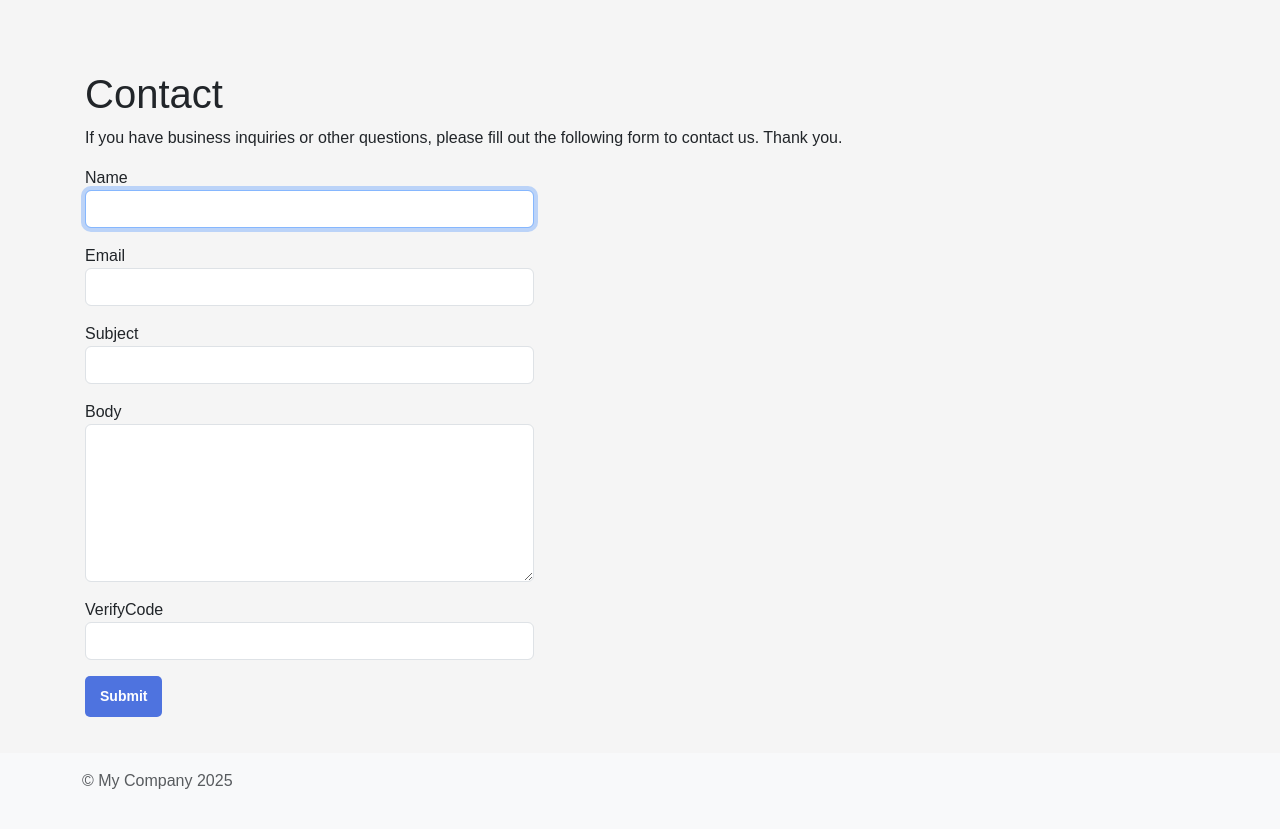
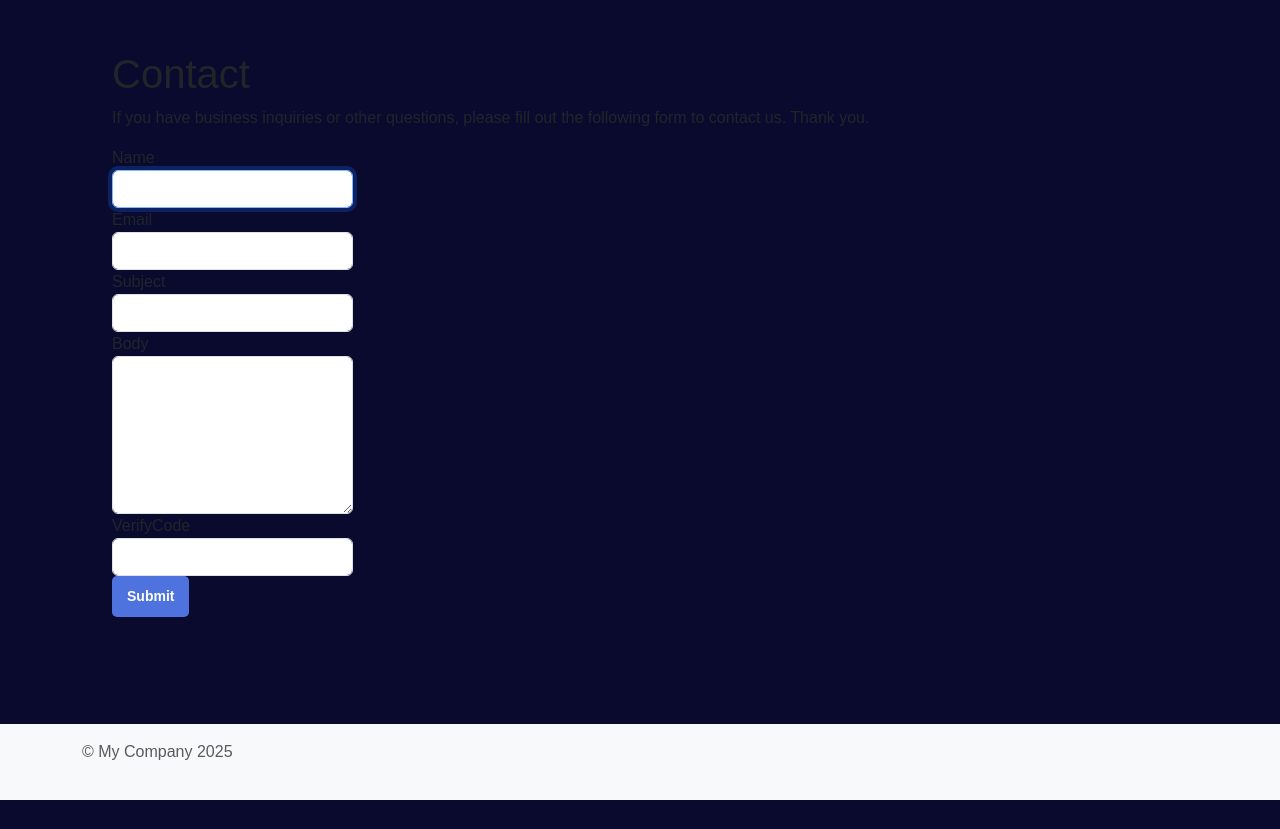
Before and after one commit to Aibek002/MusicAPI, a Yii app: template views/site/contact.php in a window 1280 px wide. After the commit the page ends 800 px from the top, so only its background shows below. Run offline with PHP 8.4 and a stand-in for Yii, Linux system fonts and the light colour scheme; the template is opened without the code that fills it, so the values that code supplies are empty; form fields are guessed from the names that the template uses; some libraries are stand-ins or nearby versions.

Commit message:
modified:   views/layouts/main.php 	modified:   views/spotify/index.php 	modified:   web/css/site.css

```diff
--- a/views/layouts/main.php
+++ b/views/layouts/main.php
@@ -29,12 +29,15 @@ $this->registerLinkTag(['rel' => 'icon', 'type' => 'image/x-icon', 'href' => Yii
 <body class="d-flex flex-column h-100">
 <?php $this->beginBody() ?>
 
-<header id="header">
+<div class="flex">
+
+
+<div class="flex-menu-left">
     <?php
     NavBar::begin([
-        'brandLabel' => Yii::$app->name,
+        // 'brandLabel' => Yii::$app->name,
         'brandUrl' => Yii::$app->homeUrl,
-        'options' => ['class' => 'navbar-expand-md navbar-dark bg-dark fixed-top']
+        'options' => ['class' => 'navbar navbar-dark bg-menu fixed-left d-flex flex-column navbar-expand-md h-100']
     ]);
     echo Nav::widget([
         'options' => ['class' => 'navbar-nav'],
@@ -49,7 +52,8 @@ $this->registerLinkTag(['rel' => 'icon', 'type' => 'image/x-icon', 'href' => Yii
                 : '<li class="nav-item">'
                     . Html::beginForm(['/site/logout'])
                     . Html::submitButton(
-                        'Logout (' . Yii::$app->user->identity->username . ')',
+                        'Logout',
+                        // 'Logout (' . Yii::$app->user->identity->username . ')',
                         ['class' => 'nav-link btn btn-link logout']
                     )
                     . Html::endForm()
@@ -58,7 +62,7 @@ $this->registerLinkTag(['rel' => 'icon', 'type' => 'image/x-icon', 'href' => Yii
     ]);
     NavBar::end();
     ?>
-</header>
+</div>
 
 <main id="main" class="flex-shrink-0" role="main">
     <div class="container">
@@ -69,7 +73,7 @@ $this->registerLinkTag(['rel' => 'icon', 'type' => 'image/x-icon', 'href' => Yii
         <?= $content ?>
     </div>
 </main>
-
+</div>
 <footer id="footer" class="mt-auto py-3 bg-light">
     <div class="container">
         <div class="row text-muted">
--- a/web/css/site.css
+++ b/web/css/site.css
@@ -1,18 +1,64 @@
-main > .container {
-    padding: 70px 15px 20px;
+.flex {
+    display: flex;
+    padding-top: 50px;
+    background: #0a0a2f;
+    height: 100vh;
 }
-.col-lg-4.mb-3{
+.flex-content {
+    width: 60%;
+    /* min-width: 500px; */
+}
+.flex-menu-left {
+    width: 100px;
+}
+.flex-menu-right {
+    width: 25%;
+}
+.form-group {
+    /* margin-bottom: 1rem; */
+    max-width: 100%;
+    width: 80%;
+}
+.bg-menu {
+    border-right: 0.1px solid white;
+}
+.playlist-detail {
+    overflow: auto;
+    height: 350px;
+    display: flex;
+    justify-content: center;
+    align-items: center;
+    flex-wrap: wrap;
+    gap: 10px;
+
+}
+
+.btn-outline-secondary {
+    --bs-btn-color: #fff;
+    --bs-btn-border-color: #fff;
+    --bs-btn-hover-color: #0a0233;
+}
+
+
+
+
+/* main>.container {
+    width: 80vw;
+} */
+
+.col-lg-4.mb-3 {
     display: flex;
     flex-direction: column;
     justify-content: center;
     align-items: center;
 }
+
 .custom-audio {
     width: 300px;
     height: 50px;
 }
 
-.next.disabled{
+.next.disabled {
     background: gray;
     padding: 10px 20px;
     font-size: 14px;
@@ -24,10 +70,12 @@ main > .container {
     ; */
 
 }
-.checkbox{
+
+.checkbox {
     width: 100px;
 }
-.prev.disabled{
+
+.prev.disabled {
     background: gray;
     padding: 10px 20px;
     font-size: 14px;
@@ -37,16 +85,18 @@ main > .container {
     transition: background-color 0.3s;
     /* margin-top: 30px; */
 }
-.btn.btn-primary{
+
+.btn.btn-primary {
     margin-top: 0;
 }
+
 .footer {
     background-color: #f5f5f5;
     font-size: .9em;
     height: 60px;
 }
 
-.footer > .container {
+.footer>.container {
     padding-right: 15px;
     padding-left: 15px;
 }
@@ -57,7 +107,8 @@ main > .container {
 }
 
 /* add sorting icons to gridview sort links */
-a.asc:after, a.desc:after {
+a.asc:after,
+a.desc:after {
     content: '';
     left: 3px;
     display: inline-block;
@@ -97,31 +148,31 @@ a.desc:after {
 }
 
 /* align the logout "link" (button in form) of the navbar */
-.nav li > form > button.logout {
+.nav li>form>button.logout {
     padding-top: 7px;
     color: rgba(255, 255, 255, 0.5);
 }
 
 @media(max-width:767px) {
-    .nav li > form > button.logout {
-        display:block;
+    .nav li>form>button.logout {
+        display: block;
         text-align: left;
         width: 100%;
         padding: 10px 0;
     }
 }
 
-.nav > li > form > button.logout:focus,
-.nav > li > form > button.logout:hover {
+.nav>li>form>button.logout:focus,
+.nav>li>form>button.logout:hover {
     text-decoration: none;
     color: rgba(255, 255, 255, 0.75);
 }
 
-.nav > li > form > button.logout:focus {
+.nav>li>form>button.logout:focus {
     outline: none;
 }
 
-.form-group {
+/* .form-group {
     margin-bottom: 1rem;
 }
 .form-input {
@@ -131,9 +182,9 @@ a.desc:after {
     padding: 20px;
     border-radius: 8px;
     box-shadow: 0 4px 6px rgba(0, 0, 0, 0.1);
-}
+} */
 
-.form-input .form-group {
+/* .form-input .form-group {
     margin-bottom: 20px;
 }
 
@@ -142,9 +193,9 @@ a.desc:after {
     color: #333;
     margin-bottom: 5px;
     display: block;
-}
+} */
 
-.form-input input[type="text"],
+/* .form-input input[type="text"],
 .form-input textarea,
 .form-input input[type="file"] {
     width: 100%;
@@ -161,7 +212,7 @@ a.desc:after {
 .form-input textarea:focus,
 .form-input input[type="file"]:focus {
     border-color: #007bff;
-}
+} */
 
 .tags_title {
     font-weight: bold;
@@ -205,6 +256,7 @@ a.desc:after {
 .btn-primary:hover {
     background-color: #0056b3;
 }
+
 .form-container {
     max-width: 400px;
     margin: 0 auto;
@@ -240,6 +292,7 @@ a.desc:after {
 .form-container input[type="text"]:focus {
     border-color: #007bff;
 }
+
 body {
     background-color: #f5f5f5;
     font-family: Arial, sans-serif;
@@ -265,7 +318,8 @@ body {
     font-size: 1.2rem;
 }
 
-.tags, .sort-links {
+.tags,
+.sort-links {
     margin-bottom: 20px;
     display: flex;
     flex-wrap: wrap;
```
Also changed, not shown: views/spotify/index.php (+17 -15 lines).
